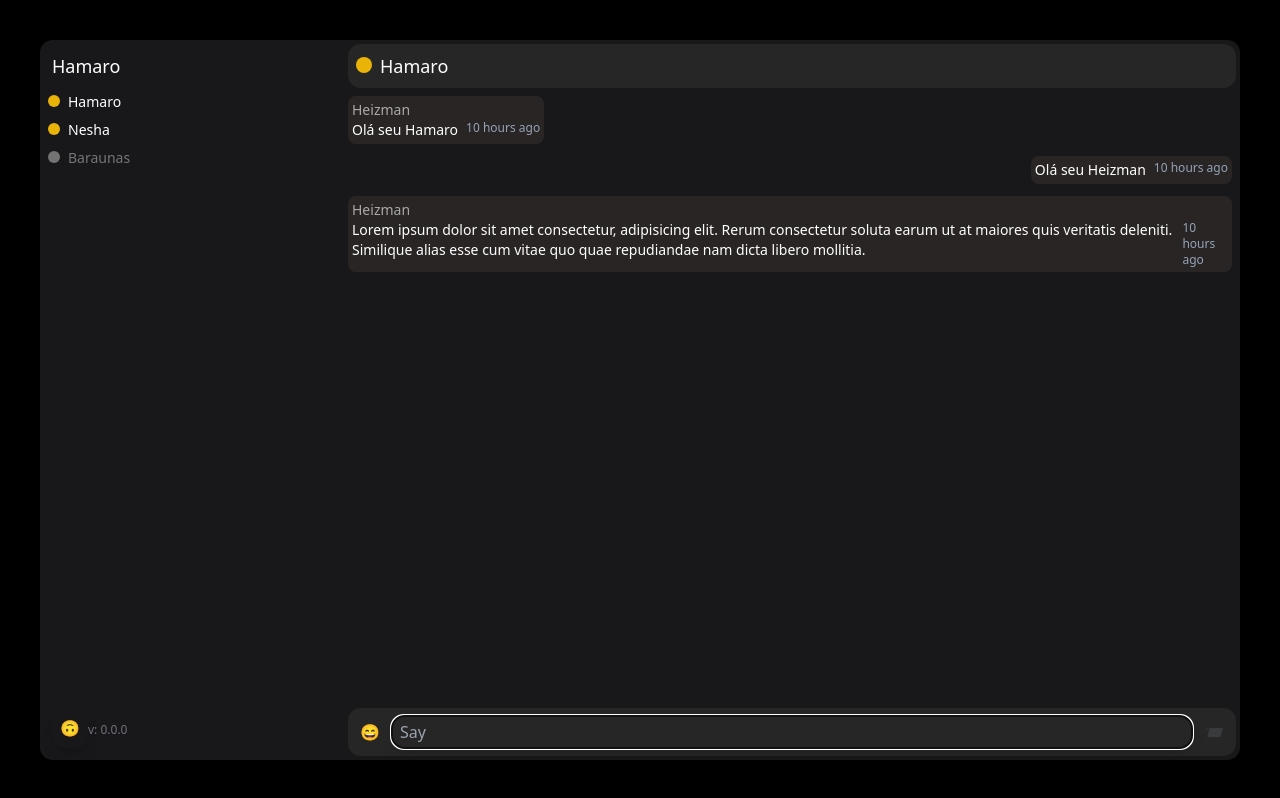
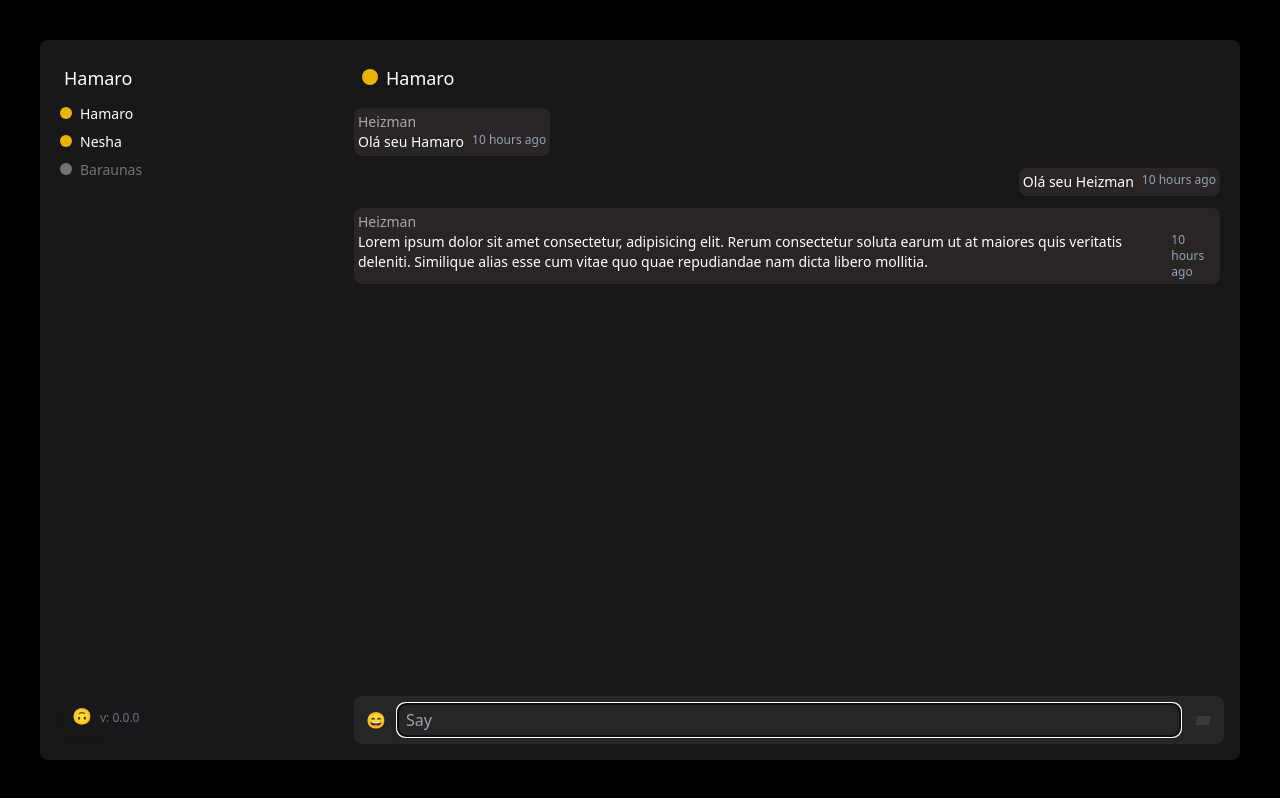
Before and after one commit to leandroaphermes/chat-soketi-adonisjs, a React (Vite) app in the folder frontend/: page / in a window 1280 px wide. Built offline with nearby package versions, Linux system fonts and the light colour scheme.

Commit message:
normalizando style

```diff
--- a/frontend/package.json
+++ b/frontend/package.json
@@ -12,7 +12,8 @@
     "luxon": "^3.2.1",
     "react": "^18.2.0",
     "react-dom": "^18.2.0",
-    "react-hot-toast": "^2.4.0"
+    "react-hot-toast": "^2.4.0",
+    "react-router-dom": "^6.8.1"
   },
   "devDependencies": {
     "@types/luxon": "^3.2.0",
--- a/frontend/src/App.tsx
+++ b/frontend/src/App.tsx
@@ -6,8 +6,8 @@ import MenuAside from "./components/MenuAside";
 export default function App() {
   return (
     <div className="h-full flex justify-center items-center p-10">
-      <div className="flex justify-center items-stretch gap-2 w-full h-full rounded bg-zinc-900 p-1">
-        <div className="w-3/12">
+      <div className="flex justify-center items-stretch gap-2 w-full h-full rounded bg-zinc-900 p-4">
+        <div className="w-3/12 :w-[300]">
           <MenuAside />
         </div>
         <div className="w-9/12">
--- a/frontend/src/components/ChatHeader/index.tsx
+++ b/frontend/src/components/ChatHeader/index.tsx
@@ -2,7 +2,7 @@ import UserLabel from "../UserLabel";
 
 export default function ChatHeader() {
   return (
-    <header className="p-2 bg-neutral-800 rounded cursor-pointer">
+    <header className="p-2 drop-shadow hover:bg-zinc-800 rounded cursor-pointer">
       <UserLabel isOnline name="Hamaro" />
     </header>
   );
--- a/frontend/src/components/InputText/index.tsx
+++ b/frontend/src/components/InputText/index.tsx
@@ -8,7 +8,7 @@ const InputText = forwardRef<
     <input
       ref={ref}
       placeholder="Say"
-      className="bg-transparent hover:bg-teal-900 shadow-lg rounded py-1 px-2 w-full"
+      className="bg-transparent hover:bg-stone-900 drop-shadow rounded py-1 px-2 w-full"
       {...props}
     />
   );
--- a/frontend/src/components/MessageContainer/index.tsx
+++ b/frontend/src/components/MessageContainer/index.tsx
@@ -18,7 +18,7 @@ export default function MessageContainer({
   timestamp,
 }: MessageContainerProps) {
   return (
-    <div className="inline-flex flex-col p-1 bg-stone-800 rounded-lg">
+    <div className="inline-flex flex-col p-1 drop-shadow bg-stone-800 rounded-lg">
       {!ownerSend && (
         <span className="text-white text-opacity-60">{userName}</span>
       )}
--- a/frontend/tailwind.config.cjs
+++ b/frontend/tailwind.config.cjs
@@ -4,7 +4,7 @@ module.exports = {
   theme: {
     extend: {
       borderRadius: {
-        DEFAULT: "0.8rem",
+        DEFAULT: "0.5rem",
       },
     },
   },
```
Also changed, not shown: 1 other file (tests, documents, lock files or other folders).
